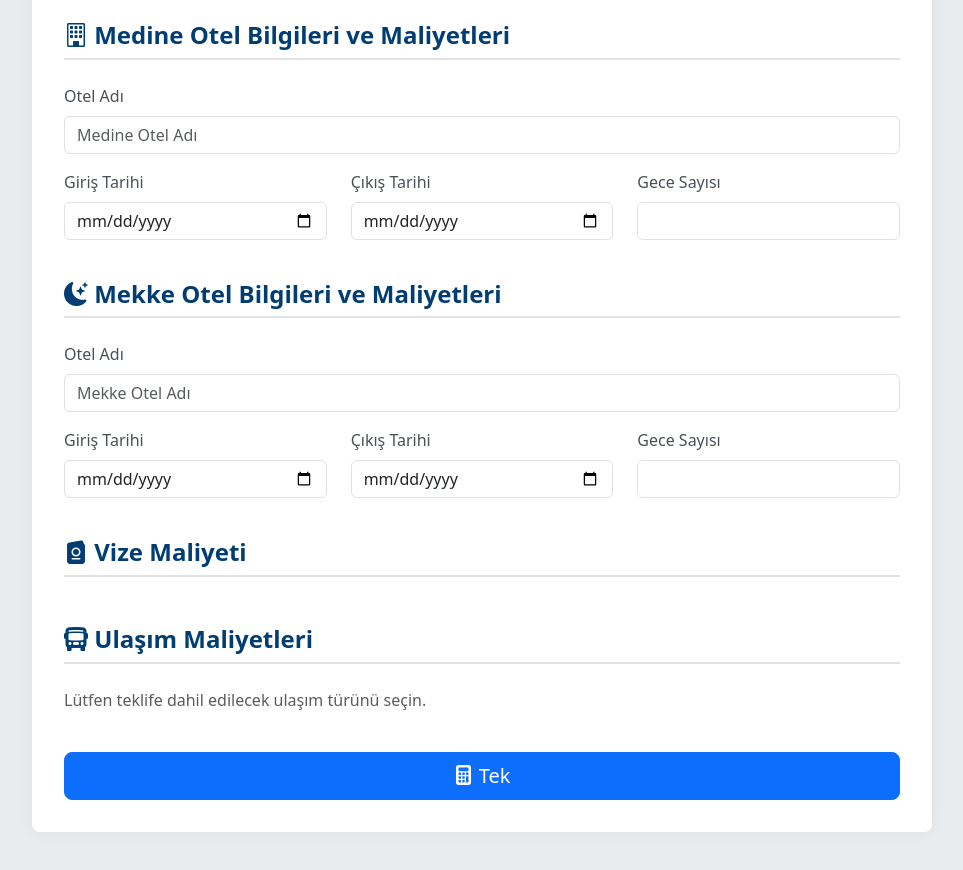
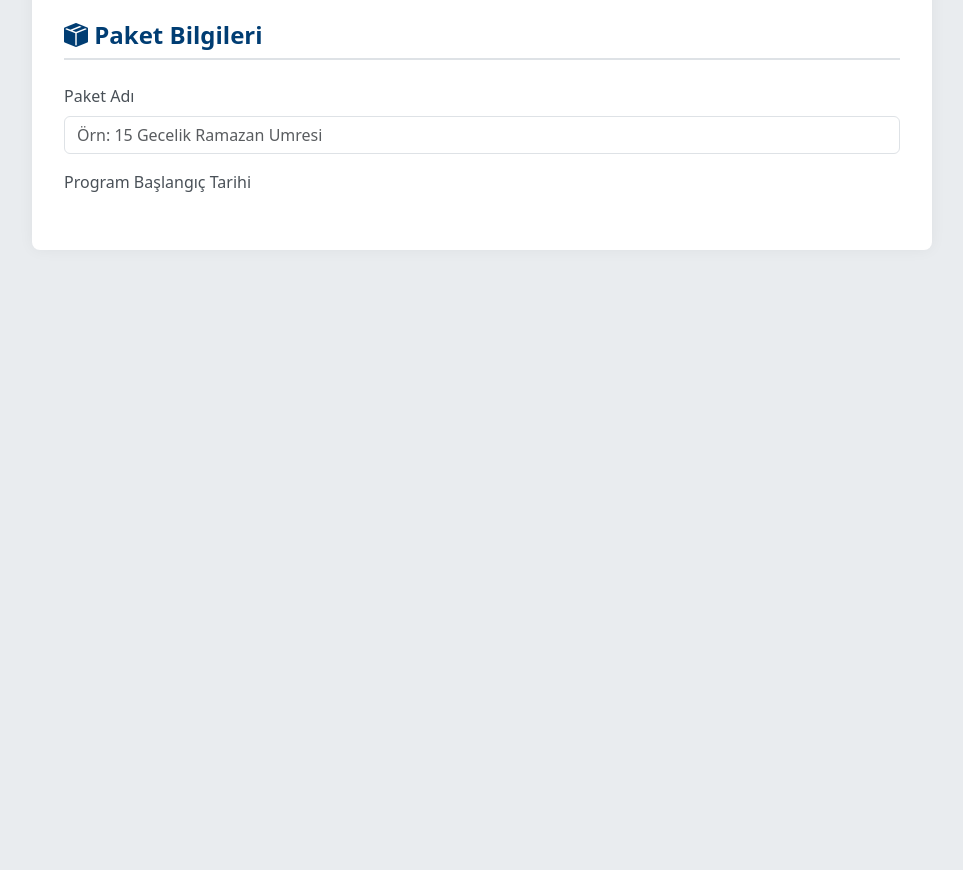
Before and after one commit to ercanbelul/umre-hesaplama-araci, a plain HTML site: page index.html in a window 1280 px wide. Shown: the part 532-1402 px from the top of the page, without its empty margins (158-1121 px from the left). After the commit the page ends 830 px from the top, so only its background shows below. Drawn offline with nearby package versions, Linux system fonts and the light colour scheme.

Commit message:
Update index.html

```diff
--- a/index.html
+++ b/index.html
@@ -3,7 +3,7 @@
 <head>
     <meta charset="UTF-8">
     <meta name="viewport" content="width=device-width, initial-scale=1.0">
-    <title>Umre & Hac Maliyet Hesaplayıcı (Otomatik Kur)</title>
+    <title>Umre & Hac Maliyet Hesaplayıcı (Detaylı)</title>
     <link href="https://cdn.jsdelivr.net/npm/bootstrap@5.3.3/dist/css/bootstrap.min.css" rel="stylesheet">
     <link rel="stylesheet" href="https://cdn.jsdelivr.net/npm/bootstrap-icons@1.11.3/font/bootstrap-icons.min.css">
     <style>
@@ -32,21 +32,20 @@
             font-weight: 500;
             color: #495057;
         }
-        .input-group-text {
-            width: 85px;
-            font-size: 0.9rem;
-        }
         #teklifCiktisi {
             border: 1px solid #dee2e6;
             padding: 2rem;
             margin-top: 2rem;
             border-radius: 0.5rem;
         }
-        /* Buton için bekleme animasyonu */
         .btn-loading .spinner-border {
             width: 1.2rem;
             height: 1.2rem;
             margin-right: 0.5rem;
+        }
+        #countdownDisplay {
+            font-size: 1.1rem;
+            font-weight: 500;
         }
     </style>
 </head>
@@ -89,63 +88,11 @@
     </section>
 
     <section class="mt-4">
-        <h2><i class="bi bi-building"></i> Medine Otel Bilgileri ve Maliyetleri</h2>
-        <div class="row">
+        <h2><i class="bi bi-box-seam-fill"></i> Paket Bilgileri</h2>
+        <div class="row align-items-center">
             <div class="col-md-12 mb-3">
-                <label for="medineOtelAdi" class="form-label">Otel Adı</label>
-                <input type="text" class="form-control" id="medineOtelAdi" placeholder="Medine Otel Adı">
+                <label for="paketAdi" class="form-label">Paket Adı</label>
+                <input type="text" class="form-control" id="paketAdi" placeholder="Örn: 15 Gecelik Ramazan Umresi">
             </div>
             <div class="col-md-4 mb-3">
-                <label for="medineGiris" class="form-label">Giriş Tarihi</label>
-                <input type="date" class="form-control" id="medineGiris" onchange="calculateNights()">
-            </div>
-            <div class="col-md-4 mb-3">
-                <label for="medineCikis" class="form-label">Çıkış Tarihi</label>
-                <input type="date" class="form-control" id="medineCikis" onchange="calculateNights()">
-            </div>
-            <div class="col-md-4 mb-3">
-                <label for="medineGece" class="form-label">Gece Sayısı</label>
-                <input type="text" class="form-control" id="medineGece" readonly>
-            </div>
-        </div>
-        <div id="medineInputs"></div>
-    </section>
-
-    <section class="mt-4">
-        <h2><i class="bi bi-moon-stars-fill"></i> Mekke Otel Bilgileri ve Maliyetleri</h2>
-        <div class="row">
-            <div class="col-md-12 mb-3">
-                <label for="mekkeOtelAdi" class="form-label">Otel Adı</label>
-                <input type="text" class="form-control" id="mekkeOtelAdi" placeholder="Mekke Otel Adı">
-            </div>
-            <div class="col-md-4 mb-3">
-                <label for="mekkeGiris" class="form-label">Giriş Tarihi</label>
-                <input type="date" class="form-control" id="mekkeGiris" onchange="calculateNights()">
-            </div>
-            <div class="col-md-4 mb-3">
-                <label for="mekkeCikis" class="form-label">Çıkış Tarihi</label>
-                <input type="date" class="form-control" id="mekkeCikis" onchange="calculateNights()">
-            </div>
-            <div class="col-md-4 mb-3">
-                <label for="mekkeGece" class="form-label">Gece Sayısı</label>
-                <input type="text" class="form-control" id="mekkeGece" readonly>
-            </div>
-        </div>
-        <div id="mekkeInputs"></div>
-    </section>
-
-    <section class="mt-4">
-        <h2><i class="bi bi-passport-fill"></i> Vize Maliyeti</h2>
-        <div class="row">
-            <div class="col-md-6" id="vizeInputs"></div>
-        </div>
-    </section>
-
-    <section class="mt-4">
-        <h2><i class="bi bi-bus-front-fill"></i> Ulaşım Maliyetleri</h2>
-        <p class="text-muted">Lütfen teklife dahil edilecek ulaşım türünü seçin.</p>
-        <div id="ulasimInputs"></div>
-    </section>
-
-    <button id="calculateBtn" class="btn btn-primary w-100 btn-lg mt-4" onclick="createProposal()">
-        <span class="btn-text"><i class="bi bi-calculator-fill"></i> Tek
+                <label for="paketBaslangic" class="form-label">Program Başlangıç Tarihi</label>
```
